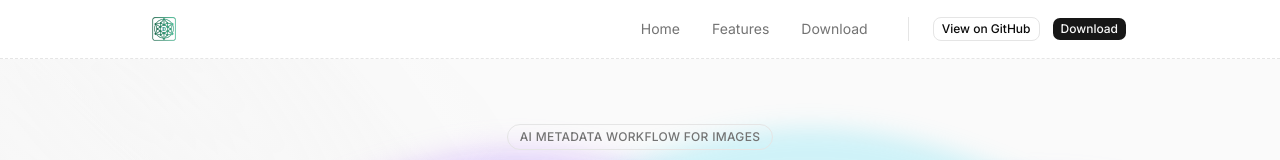
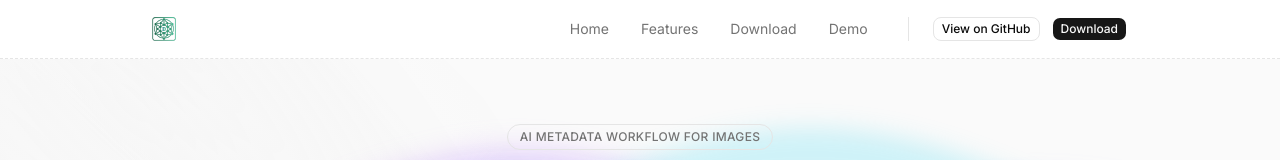
Before and after one commit to arrifat346afs/Descify-wab, a Next.js app: page / in a window 1280 px wide. Shown: the top 160 px of the page. Built offline with nearby package versions, Linux system fonts and the light colour scheme.

Commit message:
Updates: 2026-03-10T16:22:03.544Z

```diff
--- a/components/hero-section.tsx
+++ b/components/hero-section.tsx
@@ -14,6 +14,7 @@ const menuItems = [
   { name: "Home", href: "/" },
   { name: "Features", href: "#features", isAnchor: true },
   { name: "Download", href: "#download", isAnchor: true },
+  { name: "Demo", href: "#demo", isAnchor: true },
 ]
 
 export default function HeroSection() {
```
